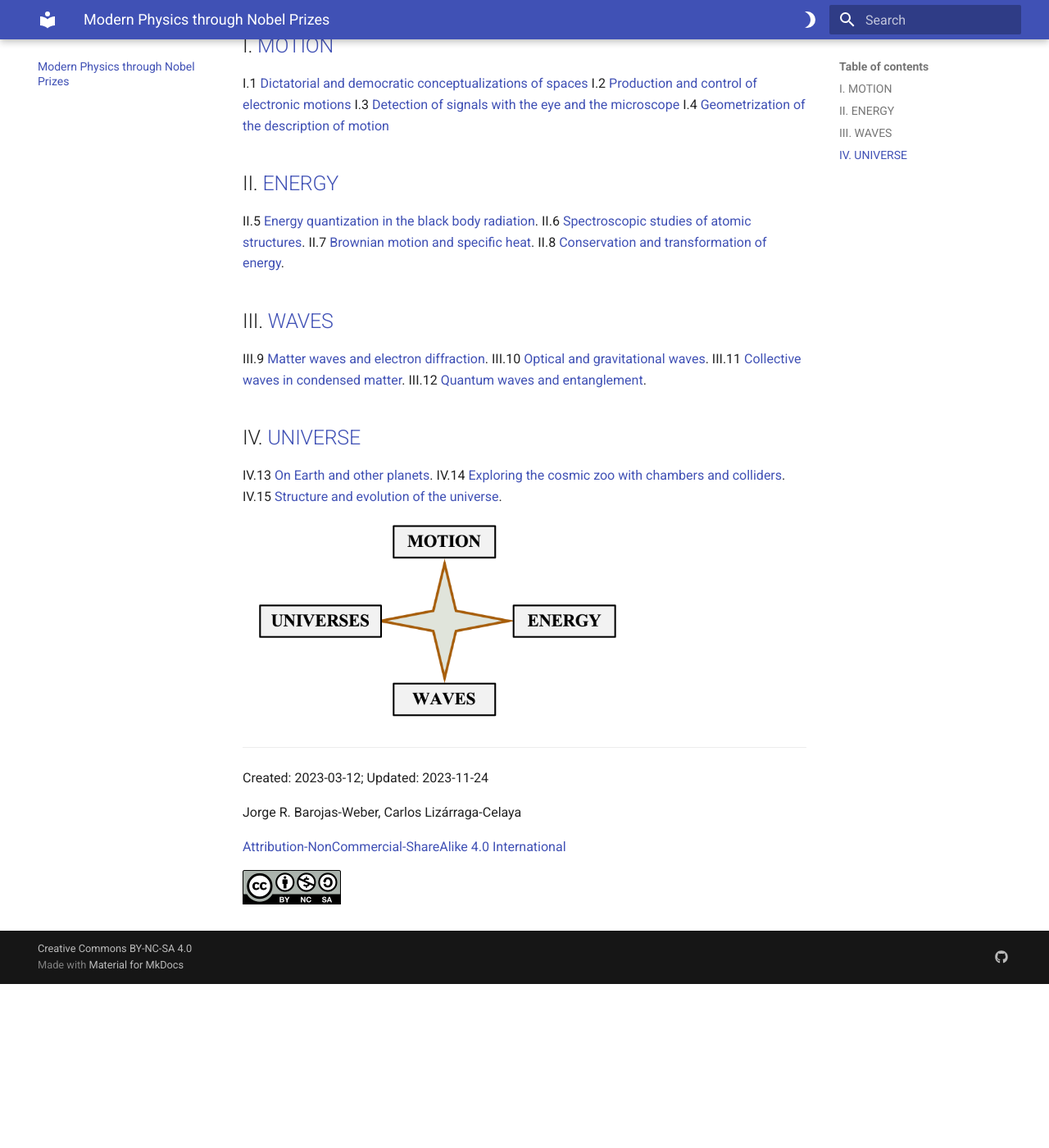
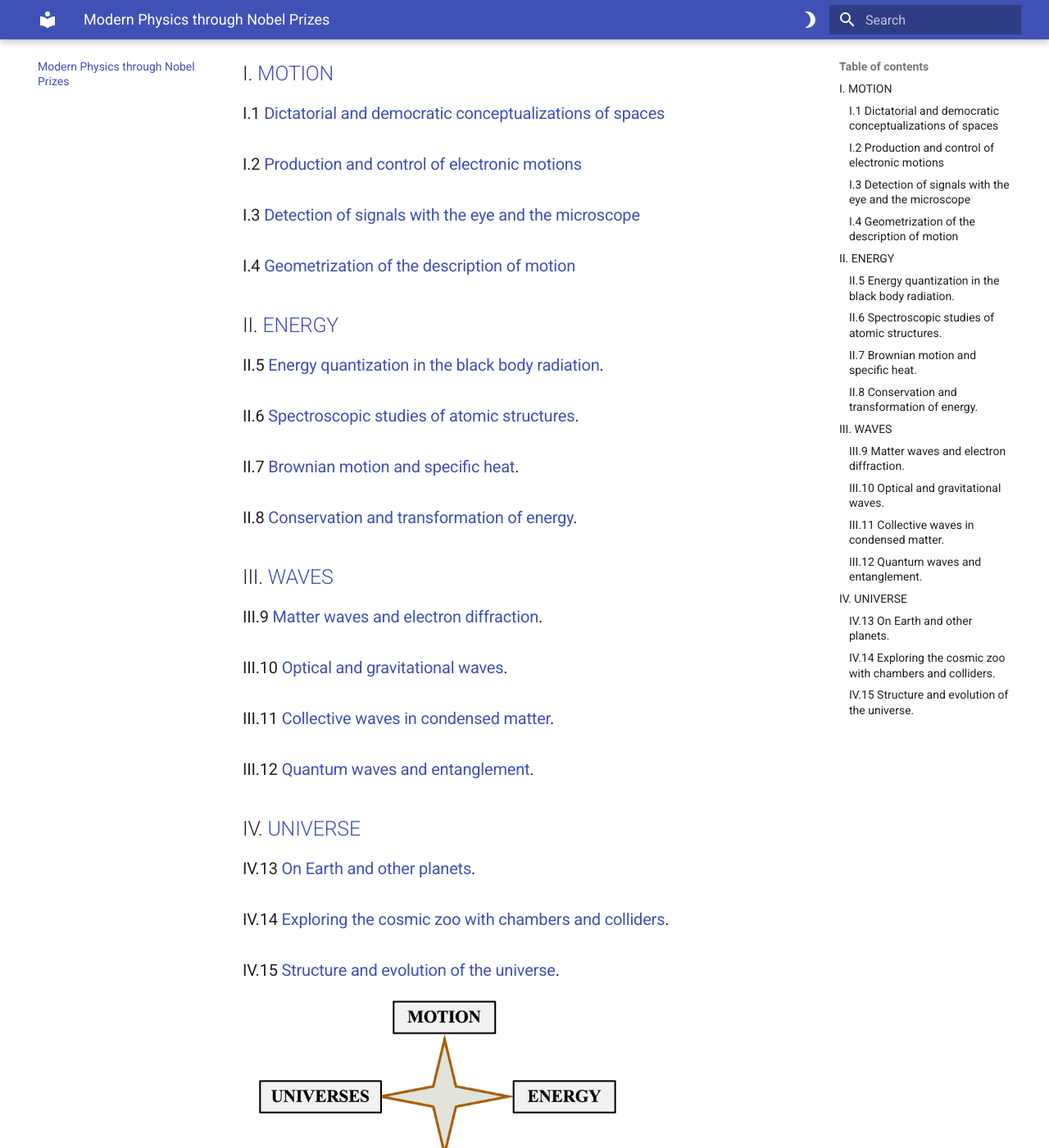
Before and after one commit to modphysnobel/modphysnobel.github.io, an MkDocs documentation site: the page built from docs/index.md, in a window 1280 px wide and 1400 px high, scrolled down 836 px. Shown: the whole window at 82% size. Built offline with MkDocs 1.6.1 and Material for MkDocs 9.7.7, drawn with Linux system fonts in a browser that asks for light colours; before the commit the page ends 2036 px from its top, so only the background shows below that.

Commit message:
Update index.md

```diff
--- a/docs/index.md
+++ b/docs/index.md
@@ -4,35 +4,37 @@
 
 (Image credit: Leonardo.AI)
 
+***
+
 A journey in Modern Physics based on the works of Physics Nobel Prize recipients.
 
 
 ## I.	[MOTION](./vol-I/volume-I.md)
 
-I.1 [Dictatorial and democratic conceptualizations of spaces ](./vol-I/vol-I-chap-1-sect-1.md)
-I.2 [Production and control of electronic motions](./vol-I/vol-I-chap-1-sect-2.md)
-I.3 [Detection of signals with the eye and the microscope](./vol-I/vol-I-chap-1-sect-3.md)
-I.4 [Geometrization of the description of motion](./vol-I/vol-I-chap-1-sect-4.md)
+### I.1 [Dictatorial and democratic conceptualizations of spaces ](./vol-I/vol-I-chap-1-sect-1.md)
+### I.2 [Production and control of electronic motions](./vol-I/vol-I-chap-1-sect-2.md)
+### I.3 [Detection of signals with the eye and the microscope](./vol-I/vol-I-chap-1-sect-3.md)
+### I.4 [Geometrization of the description of motion](./vol-I/vol-I-chap-1-sect-4.md)
 
 ## II.	[ENERGY](./vol-II/volume-II.md)
 
-II.5  [Energy quantization in the black body radiation](./vol-II/vol-II-chap-5-sect-1.md).
-II.6  [Spectroscopic studies of atomic structures](./vol-II/vol-II-chap-6-sect-1.md).
-II.7  [Brownian motion and specific heat](./vol-II/vol-II-chap-7-sect-1.md).
-II.8  [Conservation and transformation of energy](./vol-II/vol-II-chap-8-sect-1.md).
+### II.5  [Energy quantization in the black body radiation](./vol-II/vol-II-chap-5-sect-1.md).
+### II.6  [Spectroscopic studies of atomic structures](./vol-II/vol-II-chap-6-sect-1.md).
+### II.7  [Brownian motion and specific heat](./vol-II/vol-II-chap-7-sect-1.md).
+### II.8  [Conservation and transformation of energy](./vol-II/vol-II-chap-8-sect-1.md).
 
 ## III.	[WAVES](./vol-III/volume-III.md)
 
-III.9  [Matter waves and electron diffraction](./vol-III/vol-III-chap-9-sect-1.md).
-III.10 [Optical and gravitational waves](./vol-III/vol-III-chap-10-sect-1.md).
-III.11 [Collective waves in condensed matter](./vol-III/vol-III-chap-11-sect-1.md).
-III.12 [Quantum waves and entanglement](./vol-III/vol-III-chap-12-sect-1.md).
+### III.9  [Matter waves and electron diffraction](./vol-III/vol-III-chap-9-sect-1.md).
+### III.10 [Optical and gravitational waves](./vol-III/vol-III-chap-10-sect-1.md).
+### III.11 [Collective waves in condensed matter](./vol-III/vol-III-chap-11-sect-1.md).
+### III.12 [Quantum waves and entanglement](./vol-III/vol-III-chap-12-sect-1.md).
 
 ## IV.	[UNIVERSE](./vol-IV/volume-IV.md)
 
-IV.13 [On Earth and other planets](./vol-IV/vol-IV-chap-13-sect-1.md).
-IV.14 [Exploring the cosmic zoo with chambers and colliders](./vol-IV/vol-IV-chap-14-sect-1.md).
-IV.15 [Structure and evolution of the universe](./vol-IV/vol-IV-chap-15-sect-1.md).
+### IV.13 [On Earth and other planets](./vol-IV/vol-IV-chap-13-sect-1.md).
+### IV.14 [Exploring the cosmic zoo with chambers and colliders](./vol-IV/vol-IV-chap-14-sect-1.md).
+### IV.15 [Structure and evolution of the universe](./vol-IV/vol-IV-chap-15-sect-1.md).
 
 <img src="./figs/IntroFig1.png" width=480 >
 
```
